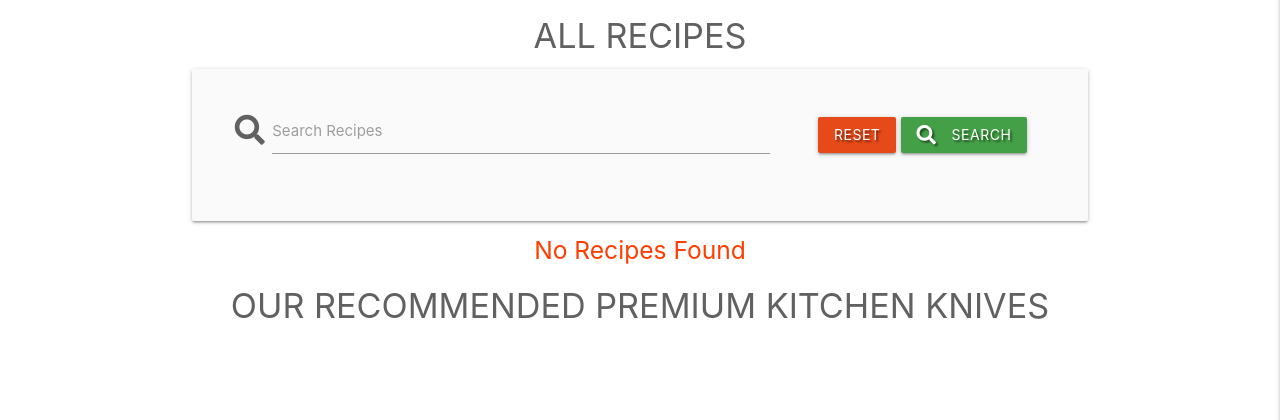
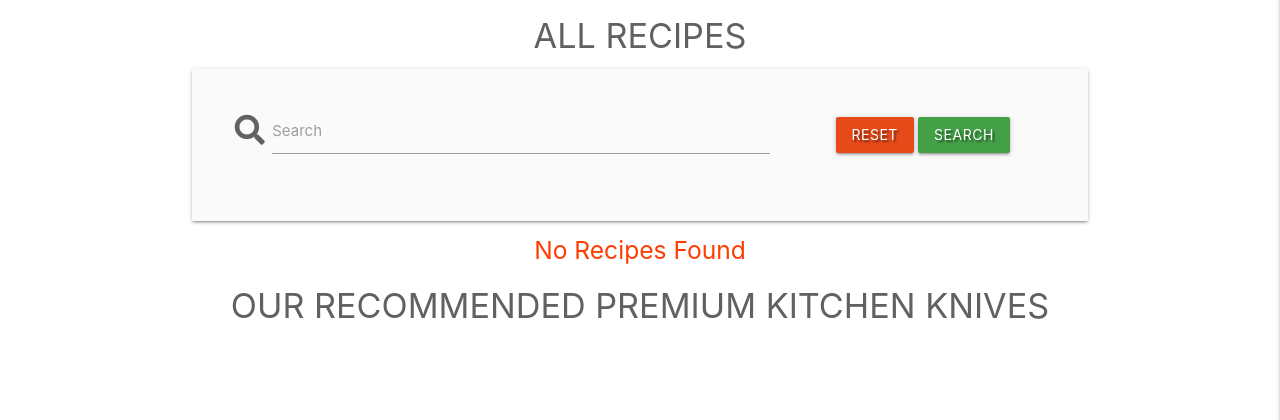
Before and after one commit to Code-Institute-Submissions/RoVsEk23-selsey_kitchen, a Flask app: page / in a window 1280 px wide. Shown: the part 407-827 px from the top of the page. Run offline with Flask 2, Linux system fonts and the light colour scheme; data that the repository does not hold is empty; some libraries are stand-ins or nearby versions.

Commit message:
search box style amendment

```diff
--- a/templates/recipes.html
+++ b/templates/recipes.html
@@ -48,13 +48,11 @@
             <div class="input-field col s12 m8">
                 <i class="fas fa-search prefix grey-text text-darken-2"></i>
                 <input type="text" name="query" id="query" minlength="3" class="validate" required>
-                <label for="query">Search Recipes</label>
+                <label for="query">Search </label>
             </div>
             <div class="col s12 m4">
                 <a href="{{ url_for('get_recipes') }}" class="deep-orange darken-2 btn text-shadow">Reset</a>
-                <button type="submit" class="green darken-1 btn text-shadow">
-                    <i class="fas fa-search left"></i> Search
-                </button>
+                <button type="submit" class="green darken-1 btn text-shadow">Search</button>
             </div>
         </div>
     </form>
```
